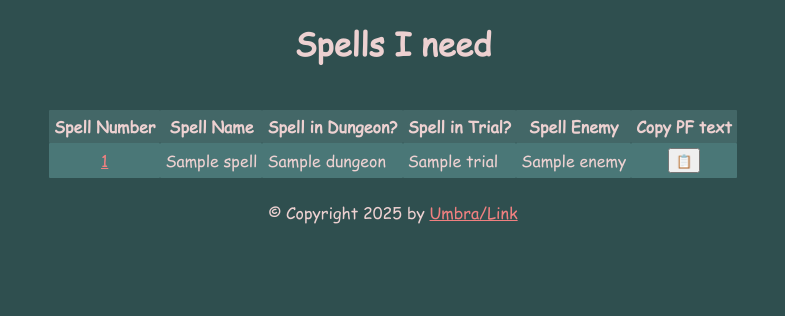
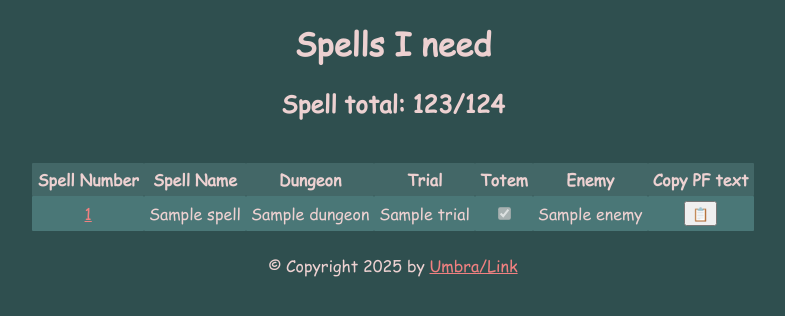
Before and after one commit to AbstractUmbra/terrible-website, a Python web app: template templates/spells.html.jinja2 in a window 1280 px wide. Shown: the top 316 px of the page, without its empty margins (247-1032 px from the left). Run offline with Jinja, Linux system fonts and the light colour scheme; the template is opened without the code that fills it: most values are stand-ins (such as "Sample title", 1, 10 or a date in 2020).

Commit message:
add totem spells for completion numbers

```diff
--- a/templates/spells.html.jinja2
+++ b/templates/spells.html.jinja2
@@ -6,15 +6,17 @@
 {% block title %}BLU Spells{% endblock %}
 {% block content %}
     <h1>Spells I need</h1>
+    <h2 style="text-align: center;" id="spell-counter">Spell total: {{ 124 - spells|length }}/124</h2>
     <br>
     <table id="spell-list">
         <thead>
             <tr id="spell-header">
                 <th>Spell Number</th>
                 <th>Spell Name</th>
-                <th>Spell in Dungeon?</th>
-                <th>Spell in Trial?</th>
-                <th>Spell Enemy</th>
+                <th>Dungeon</th>
+                <th>Trial</th>
+                <th>Totem</th>
+                <th>Enemy</th>
                 <th>Copy PF text</th>
             </tr>
         </thead>
@@ -33,6 +35,11 @@
                 {% else %}
                 <td></td>
                 {% endif %}
+                {% if spell.totem is defined %}
+                <td style="text-align: center;"><input type="checkbox" name="{{spell.name}}" disabled checked></td>
+                {% else %}
+                <td></td>
+                {% endif %}
                 <td>{{ spell.enemy }}</td>
                 <td style="text-align: center;"><button onclick="copyToClipboard({{ number }})" class="spell-cb-button" id="spell-{{ number }}">📋</button></td>
             </tr>
--- a/website/app.py
+++ b/website/app.py
@@ -26,6 +26,7 @@ class Spell(TypedDict):
     name: str
     dungeon: NotRequired[str]
     trial: NotRequired[str]
+    totem: NotRequired[bool]
     enemy: str
 
 
```
Also changed, not shown: resources/spells.json (+4 -5 lines).
